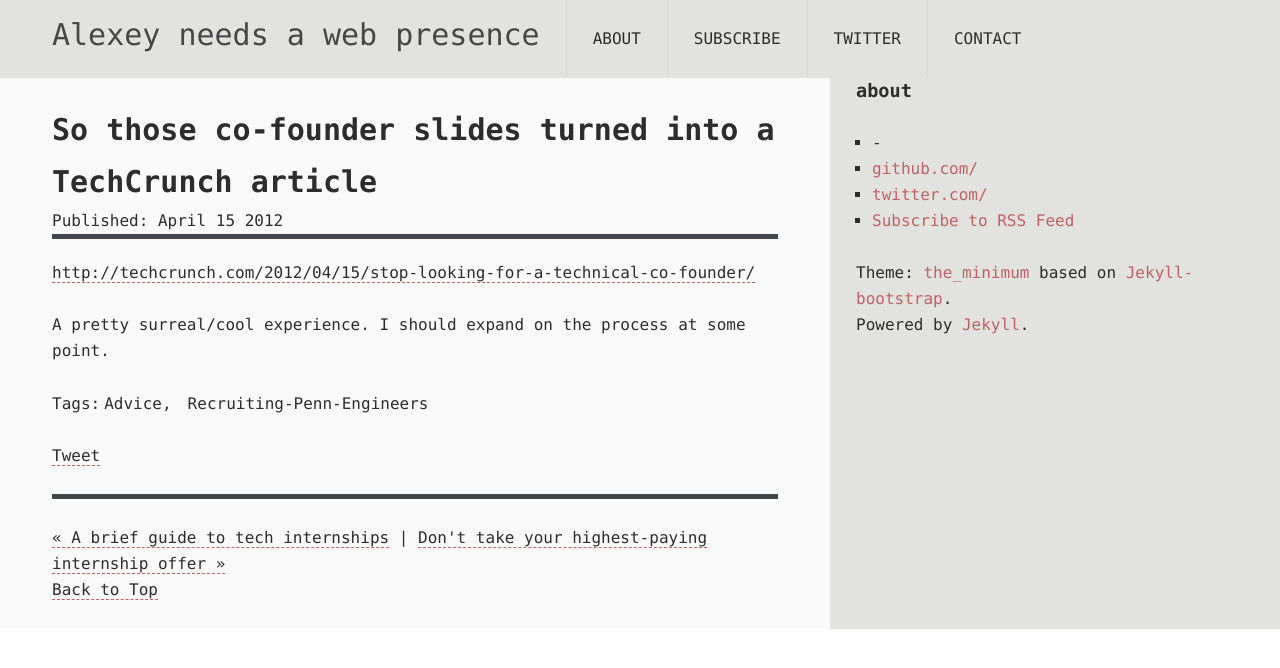
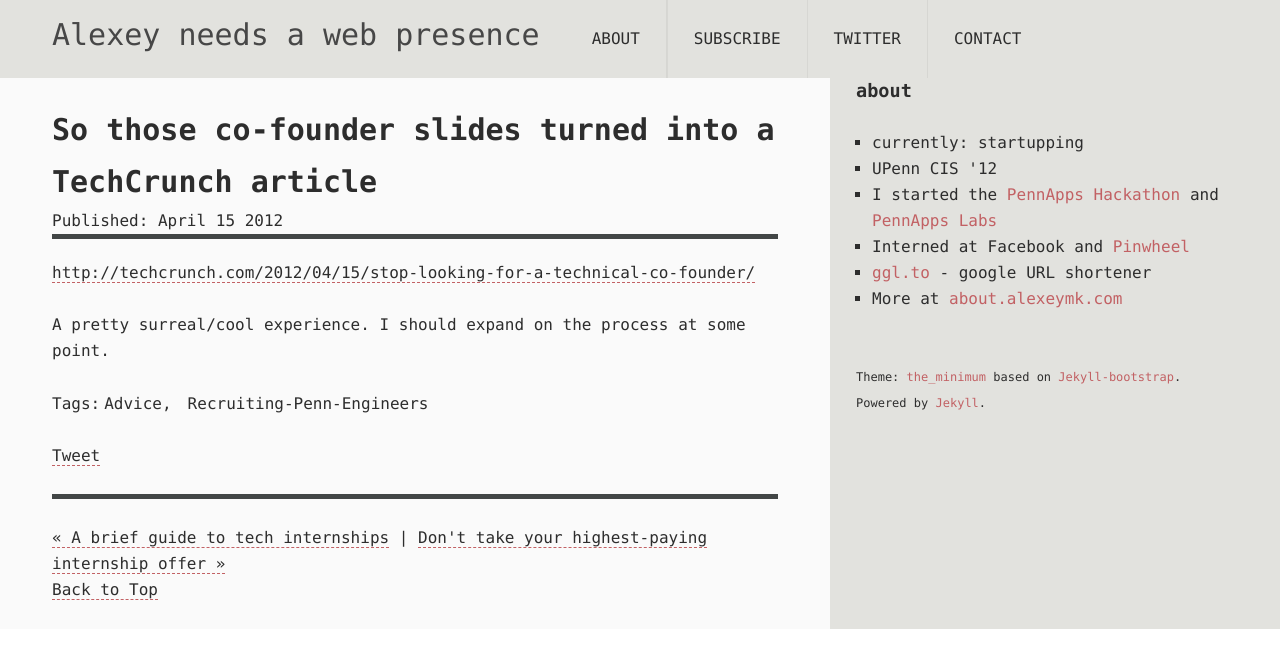
Before and after one commit to AlexeyMK/alexeymk.github.com, a Jekyll site: the page built from _posts/2012-04-15-so-those-co-founder-slides-turned-into-a-tech.html, in a window 1280 px wide. Shown: the top 668 px of the page. Built offline with Jekyll 4.4.1, drawn with Linux system fonts in a browser that asks for light colours; some web fonts are replaced; comment, search, counter and statistics services are not loaded.

Commit message:
finished updating right sidebar

```diff
--- a/_layouts/default.html
+++ b/_layouts/default.html
@@ -23,10 +23,12 @@
 				<nav class="nav-global">
 					<ul>
 						<li class="logo"><a href="/">{{ site.title }}</a></li>
+            <div id="stick-together">
               <li class="page"><a href="/about">about</a></li>
               <li class="page"><a href="http://feeds.feedburner.com/AlexeyNeedsAWebPresence">subscribe</a></li>
               <li class="page"><a href="http://twitter.com/alexeymk">twitter</a></li>
               <li class="page"><a href="mailto:alexey.at.alexeymk.com">contact</a></li>
+            </div>
 					</ul>
 				</nav>
 			</div><!-- unit-inner -->
@@ -47,13 +49,16 @@
 				<div class="misc vcard">
 					<h4>about</h4>
           <ul>
-						<li class="contact"><address><span class="author fn n">{{ site.author.name }}</span> - <span class="fn email">{{ site.author.email }}</span></address></li>
-						<li class="github"><a href="http://github.com/{{ site.author.github }}/" rel="me">github.com/{{ site.author.github }}</a></li>
-						<li class="twitter"><a href="http://twitter.com/{{ site.author.twitter }}/" rel="me">twitter.com/{{ site.author.twitter }}</a></li>
-						<li class="rss"><a href="http://feeds.feedburner.com/{{ site.author.feedname }}">Subscribe to RSS Feed</a></li>
+            <li>currently: startupping</li>
+            <li>UPenn CIS '12</li>
+            <li>I started the <a href="http://pennapps.com">PennApps Hackathon</a> and <a href="http://labs.pennapps.com">PennApps Labs</a></li>
+            <li>Interned at Facebook and <a href="http://pinwheel.com/">Pinwheel</a></li>
+            <li><a href="http://ggl.to">ggl.to</a> - google URL shortener</li>
+            <li>More at <a href="http://about.alexeymk.com">about.alexeymk.com</a></li>
           </ul>
       </div><!-- misc -->
-				<p class="licence">
+        <br />
+				<p class="license">
 					Theme: <a href="http://layouts-the.me">the_minimum</a> based on <a href="http://jekyllbootstrap.com/">Jekyll-bootstrap</a>.<br>
 					Powered by <a href="https://github.com/mojombo/jekyll">Jekyll</a>.
 				</p>
--- a/css/style.css
+++ b/css/style.css
@@ -891,7 +891,9 @@ pre {
   font-style: normal;
 }
 .the-footer .license {
+  float: bottom;
   clear: both;
+  font-size: 12px;
 }
 .the-footer .license p {
   margin-bottom: 0;
```
Lines whose indentation alone changed are shown as unchanged.
